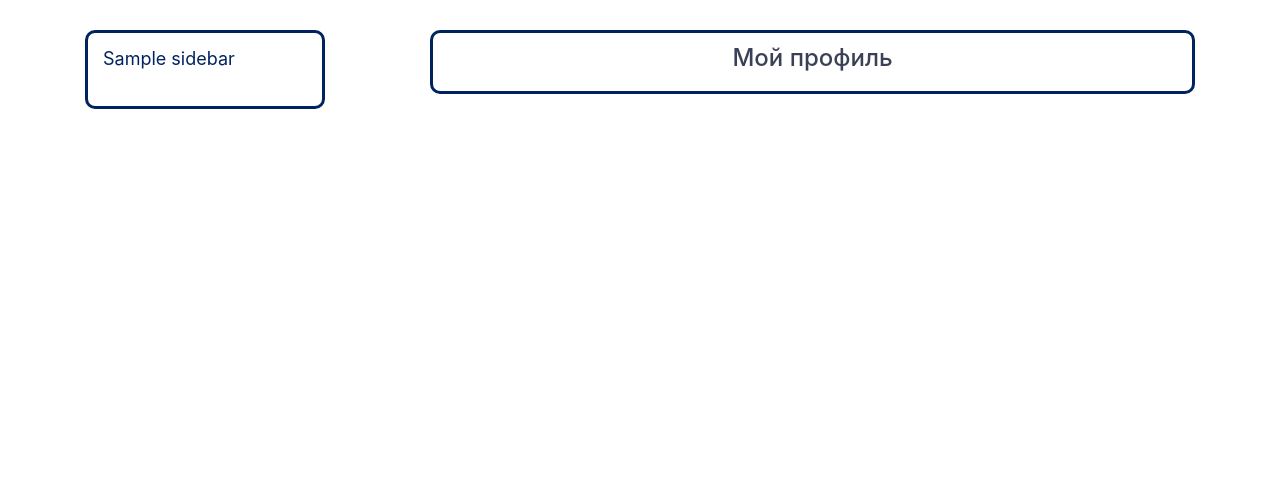
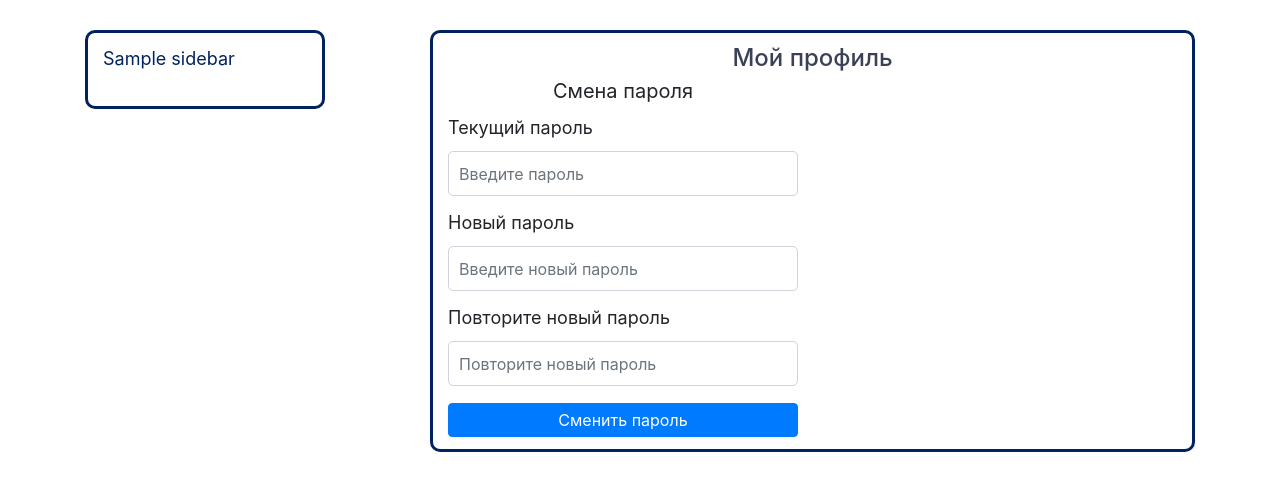
Before and after one commit to seroglazkinpavel/sct_php_mvc_1, a PHP site: template app/views/user/profile.php in a window 1280 px wide. Shown: the top 491 px of the page. Run offline with PHP 8.4, Linux system fonts and the light colour scheme; the template is opened without the code that fills it: most values are stand-ins (such as "Sample title", 1, 10 or a date in 2020).

Commit message:
добавление методов

```diff
--- a/app/views/user/profile.php
+++ b/app/views/user/profile.php
@@ -17,8 +17,54 @@
             <div class="cabinet_content">
                 <div class="page-content-inner">
                     <h2>Мой профиль</h2>
-                    <div class="">
-
+                    <div class="profile-block">
+                        <div class="alert alert-danger <?php if (empty($error_message)) : ?>hidden<?php endif; ?>">
+                            <?php if (!empty($error_message)) : ?>
+                                <?= $error_message ?>
+                            <?php endif; ?>
+                        </div>
+                        <div class="profile-item">
+                            <div class="profile-item_title">Смена пароля</div>
+                            <div class="profile-item_box">
+                                <form method="post" name="change_password">
+                                    <div class="input_box">
+                                        <label for="field_current_password">Текущий пароль</label>
+                                        <input type="password"
+                                               name="current_password"
+                                               id="field_current_password"
+                                               class="form-control"
+                                               placeholder="Введите пароль"
+                                        >
+                                    </div>
+                                    <div class="input_box">
+                                        <label for="field_new_password">Новый пароль</label>
+                                        <input type="password"
+                                               name="new_password"
+                                               id="field_new_password"
+                                               class="form-control"
+                                               placeholder="Введите новый пароль"
+                                        >
+                                    </div>
+                                    <div class="input_box">
+                                        <label for="field_confirm_new_password">Повторите новый пароль</label>
+                                        <input type="password"
+                                               name="confirm_new_password"
+                                               id="field_confirm_new_password"
+                                               class="form-control"
+                                               placeholder="Повторите новый пароль"
+                                        >
+                                    </div>
+                                    <div class="button_box">
+                                        <button type="submit"
+                                                name="btn_change_password_form"
+                                                id="btnChangePasswordForm"
+                                                class="btn btn-primary"
+                                                value="1"
+                                        >Сменить пароль</button>
+                                    </div>
+                                </form>
+                            </div>
+                        </div>
                     </div>
                 </div>
             </div>
--- a/app/web/css/styles.css
+++ b/app/web/css/styles.css
@@ -126,3 +126,18 @@ html {
     text-align: center;
 }
 /*end cabinet*/
+/*profile*/
+.profile-block .profile-item {
+    max-width: 100%;
+    width: 48%;
+}
+
+.profile-block .profile-item .profile-item_title {
+    display: block;
+    font-size: 20px;
+    line-height: 24px;
+    padding-bottom: 15px;
+    text-align: center;
+    width: 100%;
+}
+/*end profile*/
```
Also changed, not shown: app/controllers/UserController.php (+16 -1 lines), app/models/UsersModel.php (+47 -0 lines).
